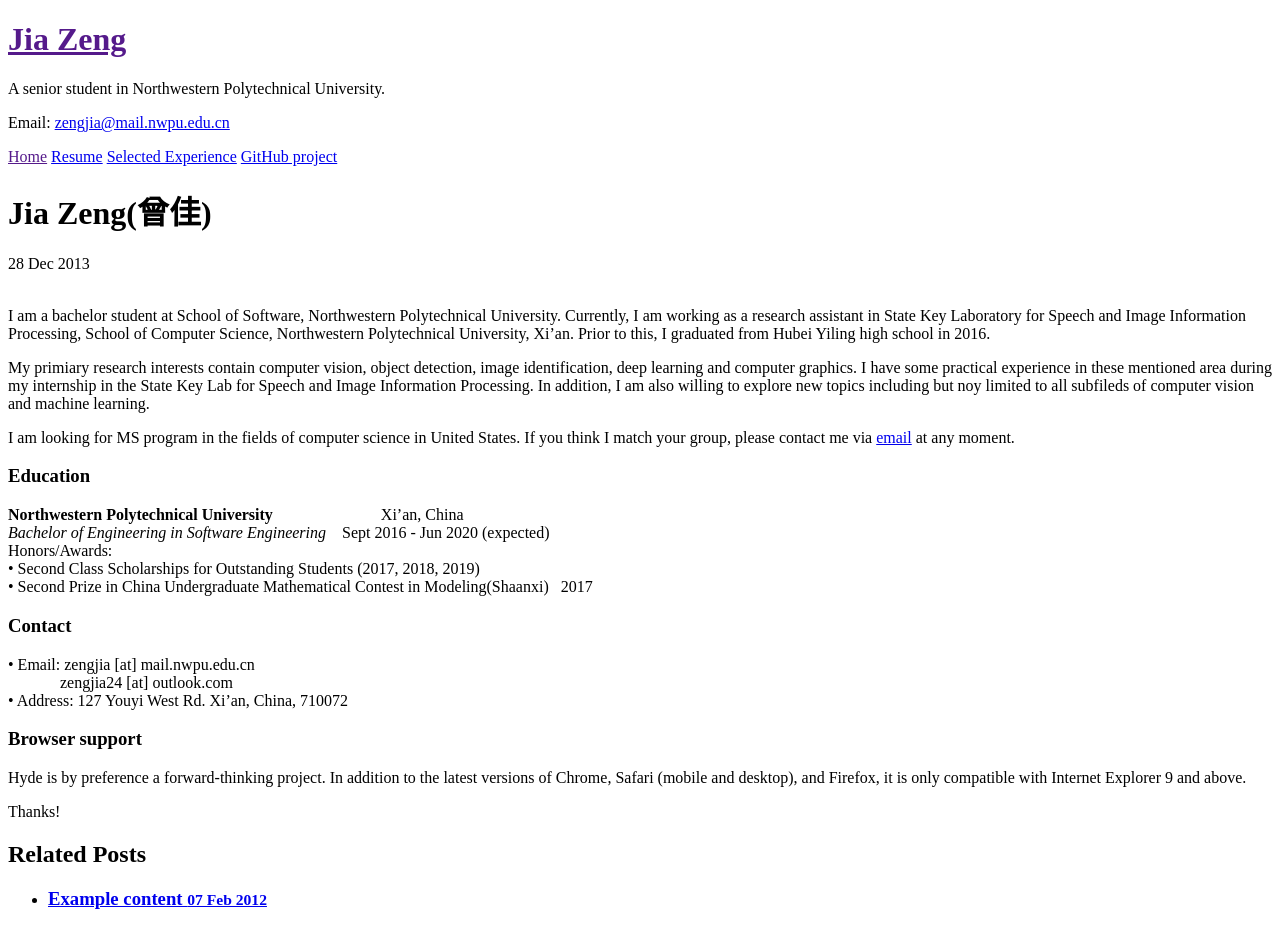
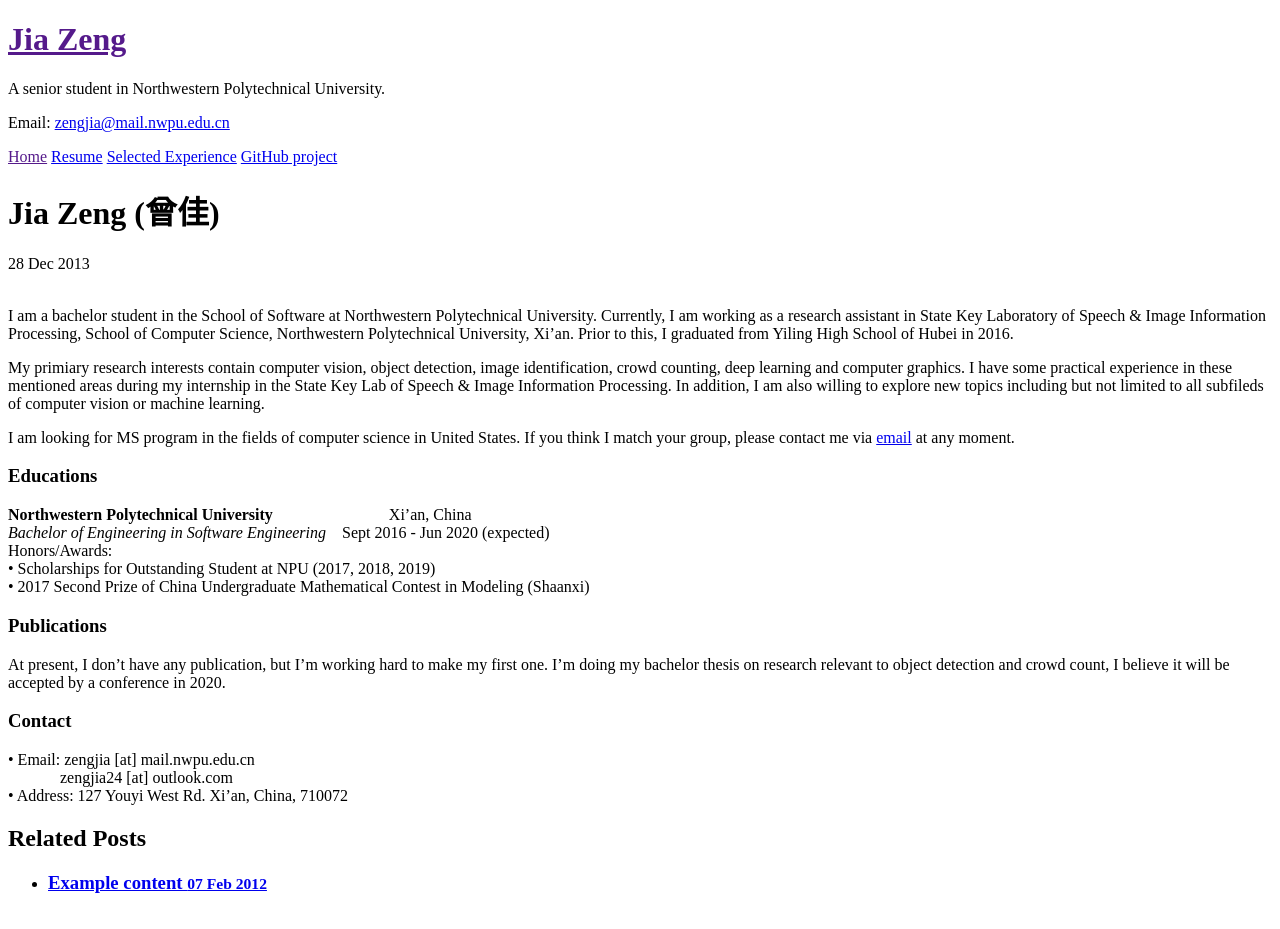
Before and after one commit to zjjzeng/zjjzeng.github.io, a Jekyll site: the page built from _posts/2013-12-28-introducing-hyde.md, in a window 1280 px wide. Built offline with Jekyll 4.4.1, drawn with Linux system fonts in a browser that asks for light colours.

Commit message:
Update 2013-12-28-introducing-hyde.md

```diff
--- a/_posts/2013-12-28-introducing-hyde.md
+++ b/_posts/2013-12-28-introducing-hyde.md
@@ -1,32 +1,26 @@
 ---
 layout: post
-title: Jia Zeng(曾佳)
+title: Jia Zeng (曾佳)
 ---
 <br>
-I am a bachelor student at School of Software, Northwestern Polytechnical University. Currently, I am working as a research assistant in State Key Laboratory for Speech and Image Information Processing, School of Computer Science, Northwestern Polytechnical University, Xi'an. Prior to this, I graduated from Hubei Yiling high school in 2016.
+I am a bachelor student in the School of Software at Northwestern Polytechnical University. Currently, I am working as a research assistant in State Key Laboratory of Speech & Image Information Processing, School of Computer Science, Northwestern Polytechnical University, Xi'an. Prior to this, I graduated from Yiling High School of Hubei in 2016.
 
-My primiary research interests contain computer vision, object detection, image identification, deep learning and computer graphics. I have some practical experience in these mentioned area during my internship in the State Key Lab for Speech and Image Information Processing. In addition, I am also willing to explore new topics including but noy limited to all subfileds of computer vision and machine learning.
+My primiary research interests contain computer vision, object detection, image identification, crowd counting, deep learning and computer graphics. I have some practical experience in these mentioned areas during my internship in the State Key Lab of Speech & Image Information Processing. In addition, I am also willing to explore new topics including but not limited to all subfileds of computer vision or machine learning.
 
-I am looking for MS program in the fields of computer science in United States. If you think I match your group, please contact me via [email](zengjia@mail.nwpu.edu.cn) at any moment.
+I am looking for MS program in the fields of computer science in United States. If you think I match your group, please contact me via [email](mailto:zengjia@mail.nwpu.edu.cn) at any moment.
 
-### Education
-**Northwestern Polytechnical University**&nbsp;&nbsp;&nbsp;&nbsp;&nbsp;&nbsp;&nbsp;&nbsp;&nbsp;&nbsp;&nbsp;&nbsp;&nbsp;&nbsp;&nbsp;&nbsp;&nbsp;&nbsp;&nbsp;&nbsp;&nbsp;&nbsp;&nbsp;&nbsp;&nbsp;&nbsp;&nbsp;Xi’an, China
+### Educations
+**Northwestern Polytechnical University**&nbsp;&nbsp;&nbsp;&nbsp;&nbsp;&nbsp;&nbsp;&nbsp;&nbsp;&nbsp;&nbsp;&nbsp;&nbsp;&nbsp;&nbsp;&nbsp;&nbsp;&nbsp;&nbsp;&nbsp;&nbsp;&nbsp;&nbsp;&nbsp;&nbsp;&nbsp;&nbsp;&nbsp;&nbsp;Xi’an, China
 <br>*Bachelor of Engineering in Software Engineering* &nbsp;&nbsp;&nbsp;Sept 2016 - Jun 2020 (expected)
 <br>Honors/Awards:
-<br>• Second Class Scholarships for Outstanding Students (2017, 2018, 2019)
-<br>• Second Prize in China Undergraduate Mathematical Contest in Modeling(Shaanxi)&nbsp;&nbsp;&nbsp;2017
+<br>• Scholarships for Outstanding Student at NPU (2017, 2018, 2019)
+<br>• 2017 Second Prize of China Undergraduate Mathematical Contest in Modeling (Shaanxi)
 
+
+### Publications
+At present, I don't have any publication, but I'm working hard to make my first one. I'm doing my bachelor thesis on research relevant to object detection and crowd count, I believe it will be accepted by a conference in 2020.
 
 ### Contact
 • Email: zengjia [at] mail.nwpu.edu.cn
 <br>&nbsp;&nbsp;&nbsp;&nbsp;&nbsp;&nbsp;&nbsp;&nbsp;&nbsp;&nbsp;&nbsp;&nbsp;&nbsp;zengjia24 [at] outlook.com
 <br>• Address: 127 Youyi West Rd. Xi’an, China, 710072
-
-
-
-### Browser support
-
-Hyde is by preference a forward-thinking project. In addition to the latest versions of Chrome, Safari (mobile and desktop), and Firefox, it is only compatible with Internet Explorer 9 and above.
-
-
-Thanks!
```
